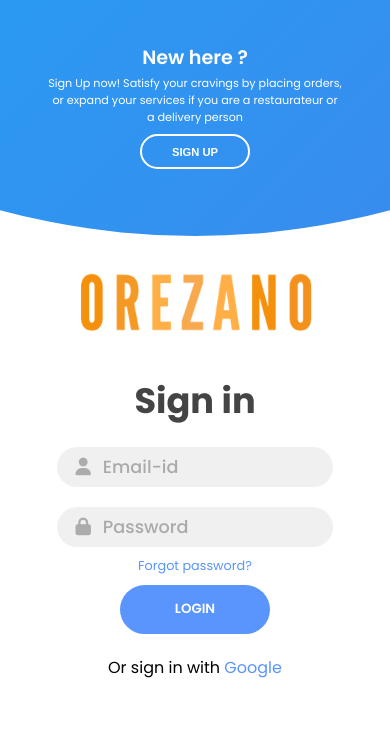
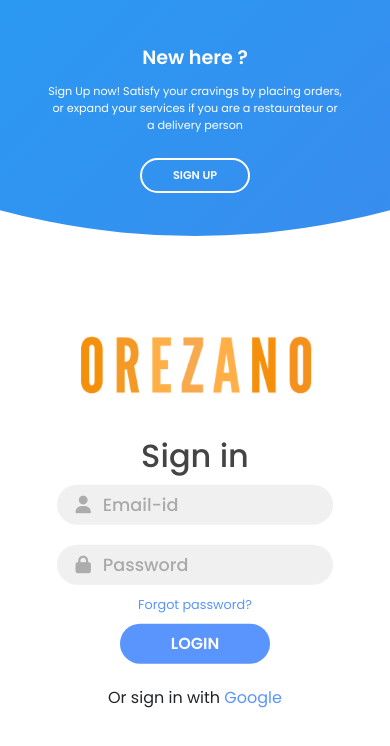
Before and after one commit to adibyju/Orezano_food_delivery_app, a React (Create React App) app in the folder orezano_react_folder/: page / in a window 390 px wide. Shown: the top 746 px of the page. Built offline with nearby package versions, Linux system fonts and the light colour scheme.

Commit message:
Updated code

```diff
--- a/orezano_react_folder/package.json
+++ b/orezano_react_folder/package.json
@@ -6,6 +6,7 @@
     "@testing-library/jest-dom": "^5.14.1",
     "@testing-library/react": "^11.2.7",
     "@testing-library/user-event": "^12.8.3",
+    "bootstrap": "^5.1.3",
     "react": "^17.0.2",
     "react-dom": "^17.0.2",
     "react-scripts": "4.0.3",
--- a/orezano_react_folder/public/index.html
+++ b/orezano_react_folder/public/index.html
@@ -11,8 +11,19 @@
     />
     <link rel="apple-touch-icon" href="%PUBLIC_URL%/logo192.png" />
     <link rel="manifest" href="%PUBLIC_URL%/manifest.json" />
+    <link
+      href="https://cdn.jsdelivr.net/npm/bootstrap@5.1.3/dist/css/bootstrap.min.css"
+      rel="stylesheet"
+      integrity="sha384-1BmE4kWBq78iYhFldvKuhfTAU6auU8tT94WrHftjDbrCEXSU1oBoqyl2QvZ6jIW3"
+      crossorigin="anonymous"
+    />
     <script
       src="https://kit.fontawesome.com/64d58efce2.js"
+      crossorigin="anonymous"
+    ></script>
+    <script
+      src="https://cdn.jsdelivr.net/npm/bootstrap@5.1.3/dist/js/bootstrap.bundle.min.js"
+      integrity="sha384-ka7Sk0Gln4gmtz2MlQnikT1wXgYsOg+OMhuP+IlRH9sENBO0LRn5q+8nbTov4+1p"
       crossorigin="anonymous"
     ></script>
     <title>Orezano</title>
--- a/orezano_react_folder/src/Components/SignInUp.js
+++ b/orezano_react_folder/src/Components/SignInUp.js
@@ -33,6 +33,10 @@
             <div className={SIUCSS['right-align']}><a href="#" className={SIUCSS.aGoogle}>Forgot password?</a></div>
             <input type="submit" value="Login" className={`${SIUCSS.btn} ${SIUCSS.solid}`} />
             <p className={SIUCSS['social-text']}>Or sign in with <a href="#" className={SIUCSS.aGoogle}>Google</a></p>
+            {/* <div className={SIUCSS.restDel}>
+              <button className={`${SIUCSS.btn} ${SIUCSS['btn-left']}`}>Restaurateur?</button>
+              <button className={`${SIUCSS.btn} ${SIUCSS['btn-right']}`}>Delivery person?</button>
+            </div> */}
           </form>
           <form action="#" className={SIUCSS['sign-up-form']}>
           <img src={logo} class={SIUCSS.logo2} alt="" />
@@ -58,10 +62,6 @@
               <input type="password" placeholder="Password" />
             </div>
             <input type="submit" className={SIUCSS.btn} value="Sign up" />
-            <div className={SIUCSS.restDel}>
-              <button className={`${SIUCSS.btn} ${SIUCSS['btn-left']}`}>Restaurateur?</button>
-              <button className={`${SIUCSS.btn} ${SIUCSS['btn-right']}`}>Delivery person?</button>
-            </div>
             <p className={SIUCSS['social-text']}>Or Sign up with <a href="#" className={SIUCSS.aGoogle}>Google</a></p>
           </form>
         </div>
--- a/orezano_react_folder/src/Components/SignInUp.module.css
+++ b/orezano_react_folder/src/Components/SignInUp.module.css
@@ -63,10 +63,10 @@
   float: left;
 }
 
-.restDel {
+/* .restDel {
   max-width: 330px;
   width: 100%;
-}
+} */
 
 .forms-container {
   position: absolute;
@@ -189,7 +189,7 @@
   background-color: #5995fd;
   border: none;
   outline: none;
-  height: 49px;
+  height: 40px;
   border-radius: 49px;
   color: #fff;
   text-transform: uppercase;
@@ -322,6 +322,12 @@
   pointer-events: all;
 }
 
+@media (max-width: 1000px) and (min-width: 870px) {
+  .panel .content {
+    margin-bottom: 150px;
+  }
+}
+
 @media (max-width: 870px) {
   .container {
     min-height: 800px;
@@ -420,8 +426,19 @@
   }
 
   .container.sign-up-mode .signin-signup {
-    top: 5%;
+    top: 0.2%;
     transform: translate(-50%, 0);
+  }
+
+  .logo2 {
+    width: 270px;
+    margin-bottom: 0px;
+  }
+
+  .title {
+    font-size: 2rem;
+    color: #444;
+    margin-bottom: 0px;
   }
 }
 
@@ -449,4 +466,15 @@
     bottom: 28%;
     left: 50%;
   }
+
+  .logo2 {
+    width: 270px;
+    margin-bottom: 0px;
+  }
+
+  .title {
+    font-size: 2rem;
+    color: #444;
+    margin-bottom: 0px;
+  }
 }
```
Also changed, not shown: 1 other file (tests, documents, lock files or other folders).
